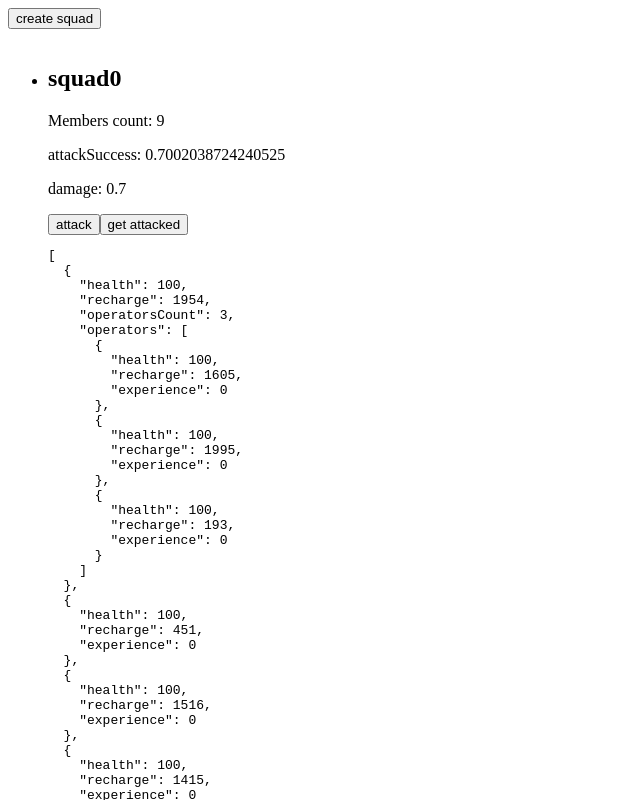
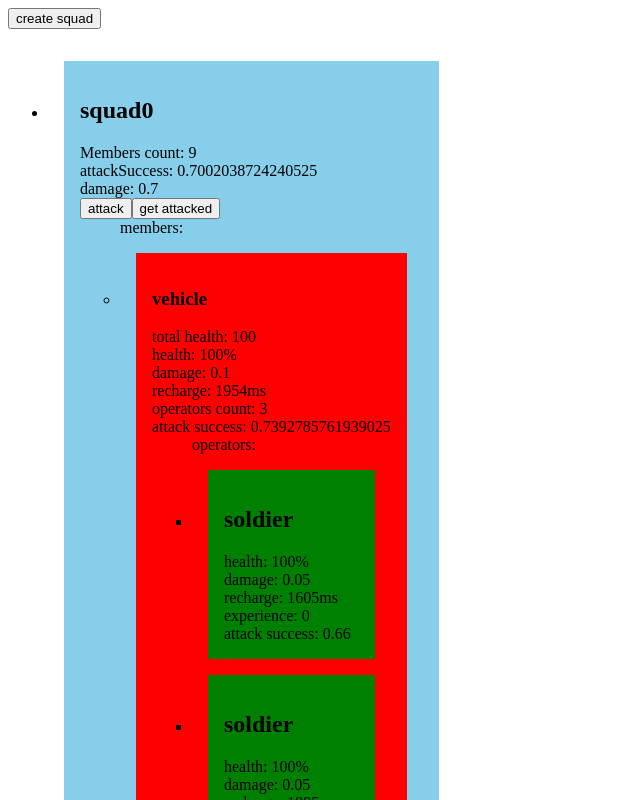
Before and after one commit to OlegFilonchuk/battle-simulator, a React (Create React App) app: page / in a window 1280 px wide. Both pictures are taken after a click on the button "create squad". Shown: the top 800 px of the page, without its empty margins (0-640 px from the left). Built offline with nearby package versions, Linux system fonts and the light colour scheme.

Commit message:
added components for soldier and vehicle

```diff
--- /dev/null
+++ b/src/components/SoldierComp.tsx
@@ -0,0 +1,23 @@
+import React, { FC } from 'react';
+import Soldier from '../classes/Soldier';
+
+type Props = {
+  soldier: Soldier;
+};
+
+const SoldierComp: FC<Props> = ({
+  soldier: { health, experience, recharge, damage, attackSuccess },
+}) => {
+  return (
+    <div style={{ background: 'green', margin: '1em', padding: '1em' }}>
+      <h2>soldier</h2>
+      <div>{`health: ${health}%`}</div>
+      <div>{`damage: ${damage}`}</div>
+      <div>{`recharge: ${recharge}ms`}</div>
+      <div>{`experience: ${experience}`}</div>
+      <div>{`attack success: ${attackSuccess}`}</div>
+    </div>
+  );
+};
+
+export default SoldierComp;
--- a/src/components/SquadComp.tsx
+++ b/src/components/SquadComp.tsx
@@ -3,6 +3,9 @@ import { useDispatch } from 'react-redux';
 import { Dispatch } from 'redux';
 import Squad from '../classes/Squad';
 import { updateSquadAction } from '../state/AC';
+import Soldier from '../classes/Soldier';
+import SoldierComp from './SoldierComp';
+import VehicleComp from './VehicleComp';
 
 type Props = {
   squad: Squad;
@@ -32,11 +35,11 @@ const SquadComp: FC<Props> = ({
   };
 
   return (
-    <div>
+    <div style={{ background: 'skyblue', padding: '1em', margin: '1em' }}>
       <h2>{name}</h2>
-      <p>{`Members count: ${membersCount}`}</p>
-      <p>{`attackSuccess: ${attackSuccess}`}</p>
-      <p>{`damage: ${damage}`}</p>
+      <div>{`Members count: ${membersCount}`}</div>
+      <div>{`attackSuccess: ${attackSuccess}`}</div>
+      <div>{`damage: ${damage}`}</div>
 
       <button type="button" onClick={handleAttack}>
         attack
@@ -45,7 +48,19 @@ const SquadComp: FC<Props> = ({
       <button type="button" onClick={handleGetAttacked}>
         get attacked
       </button>
-      <pre>{JSON.stringify(members, null, 2)}</pre>
+      <ul>
+        members:
+        {members.map((item, i) => {
+          const comp =
+            item instanceof Soldier ? (
+              <SoldierComp soldier={item} />
+            ) : (
+              <VehicleComp vehicle={item} />
+            );
+          // eslint-disable-next-line react/no-array-index-key
+          return <li key={i}>{comp}</li>;
+        })}
+      </ul>
     </div>
   );
 };
--- /dev/null
+++ b/src/components/VehicleComp.tsx
@@ -0,0 +1,42 @@
+import React, { FC } from 'react';
+import Vehicle from '../classes/Vehicle';
+import SoldierComp from './SoldierComp';
+
+type Props = {
+  vehicle: Vehicle;
+};
+
+const VehicleComp: FC<Props> = ({
+  vehicle: {
+    operators,
+    health,
+    operatorsCount,
+    recharge,
+    totalHealth,
+    damage,
+    attackSuccess,
+  },
+}) => {
+  return (
+    <div style={{ background: 'red', margin: '1em', padding: '1em' }}>
+      <h3>vehicle</h3>
+      <div>{`total health: ${totalHealth}`}</div>
+      <div>{`health: ${health}%`}</div>
+      <div>{`damage: ${damage}`}</div>
+      <div>{`recharge: ${recharge}ms`}</div>
+      <div>{`operators count: ${operatorsCount}`}</div>
+      <div>{`attack success: ${attackSuccess}`}</div>
+      <ul>
+        operators:
+        {operators.map((item, i) => (
+          // eslint-disable-next-line react/no-array-index-key
+          <li key={i}>
+            <SoldierComp soldier={item} />
+          </li>
+        ))}
+      </ul>
+    </div>
+  );
+};
+
+export default VehicleComp;
```
